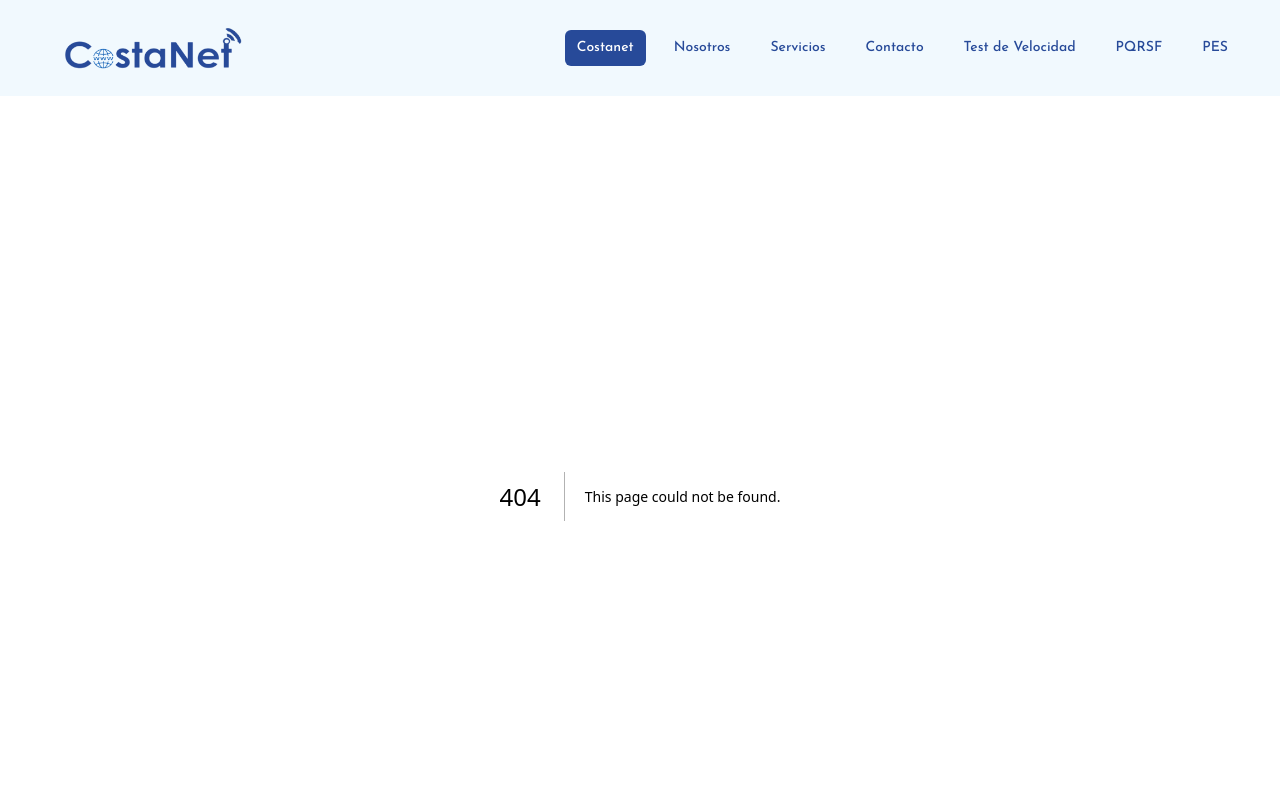
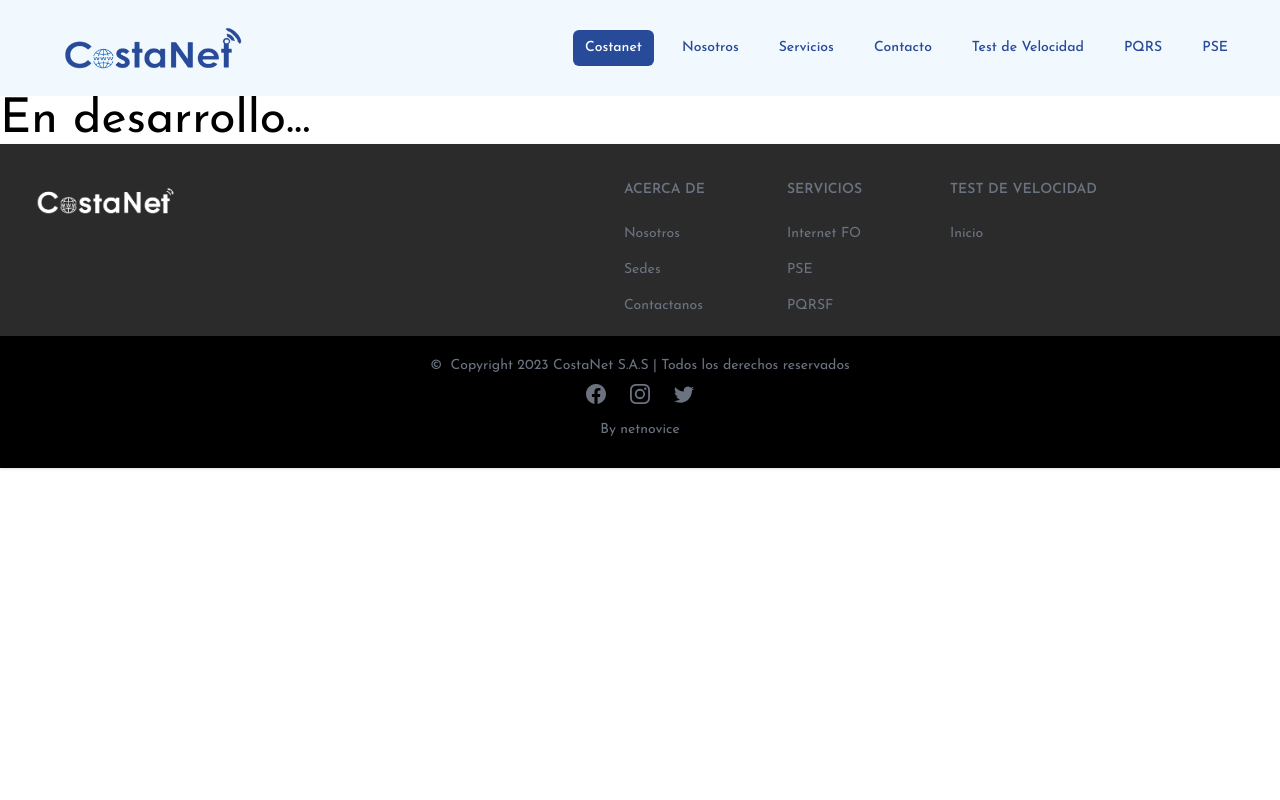
Before and after one commit to labs-company/costanet, a Next.js app: page /pqrs in a window 1280 px wide. Before the commit this address had no page. Shown: the top 800 px of the page. Built offline with nearby package versions, Linux system fonts and the light colour scheme.

Commit message:
feat: vista pqrs

```diff
--- /dev/null
+++ b/app/pqrs/page.tsx
@@ -0,0 +1,3 @@
+export default function PagePqrs() {
+  return <h1 className="text-5xl">En desarrollo...</h1>;
+}
--- a/components/Footer.tsx
+++ b/components/Footer.tsx
@@ -20,7 +20,7 @@ export default function FooterWithSocialMediaIcons() {
           </div>
           <div className="grid grid-cols-2 gap-6 sm:mt-4 sm:grid-cols-4 sm:gap-4">
             <div>
-              <Footer.Title title="ACERCA DE " />
+              <Footer.Title title="ACERCA DE" />
               <Footer.LinkGroup col>
                 <Footer.Link href="/nosotros">Nosotros</Footer.Link>
                 <Footer.Link href="#">Sedes</Footer.Link>
@@ -36,7 +36,7 @@ export default function FooterWithSocialMediaIcons() {
               </Footer.LinkGroup>
             </div>
             <div>
-              <Footer.Title title="TEXT DE VELOCIDAD" />
+              <Footer.Title title="TEST DE VELOCIDAD" />
               <Footer.LinkGroup col>
                 <Footer.Link href="/test-de-velocidad">Inicio</Footer.Link>
               </Footer.LinkGroup>
--- a/components/Navbar.tsx
+++ b/components/Navbar.tsx
@@ -13,8 +13,8 @@ const navigation = [
   { name: "Servicios", href: "/servicios", current: false },
   { name: "Contacto", href: "/contacto", current: false },
   { name: "Test de Velocidad", href: "/test-de-velocidad", current: false },
-  { name: "PQRSF", href: "/pqrsf", current: false },
-  { name: "PES", href: "#", current: false },
+  { name: "PQRS", href: "/pqrs", current: false },
+  { name: "PSE", href: "/pse", current: false },
 ];
 
 function classNames(...classes: string[]) {
```
